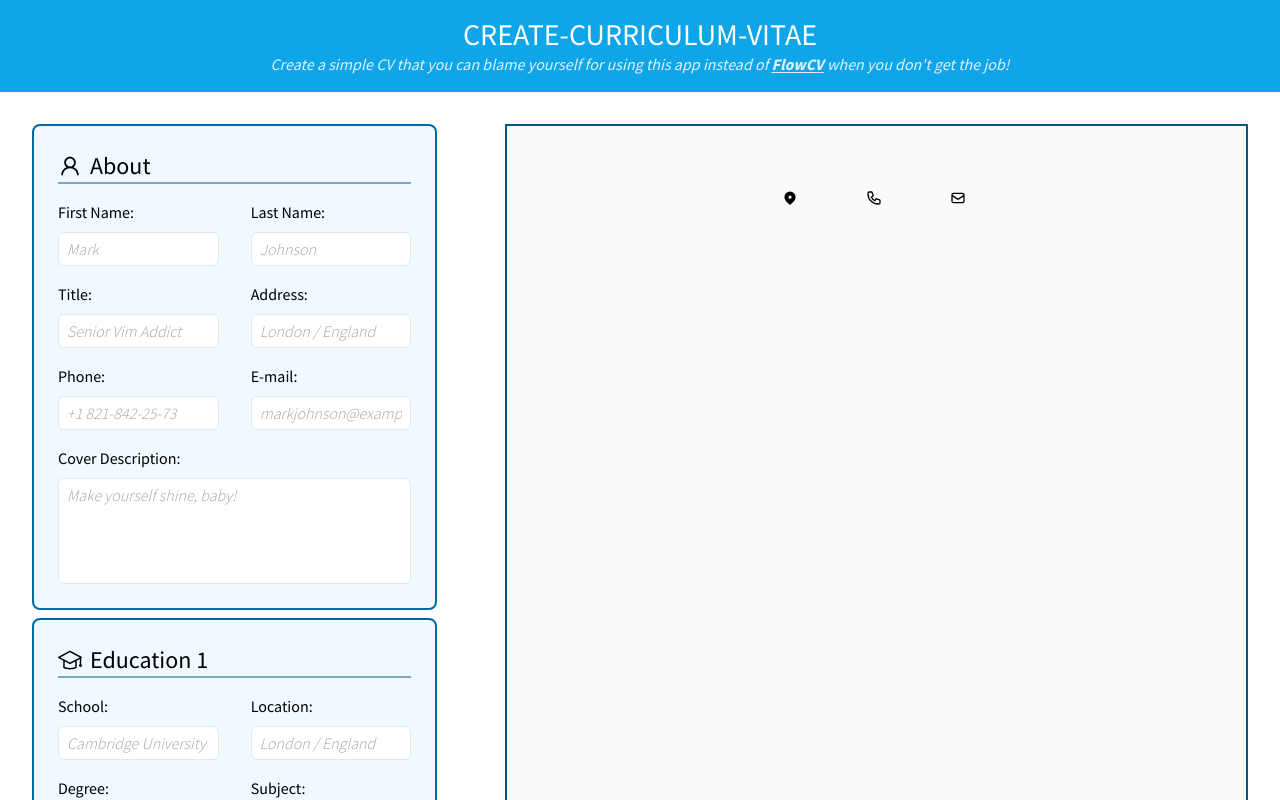
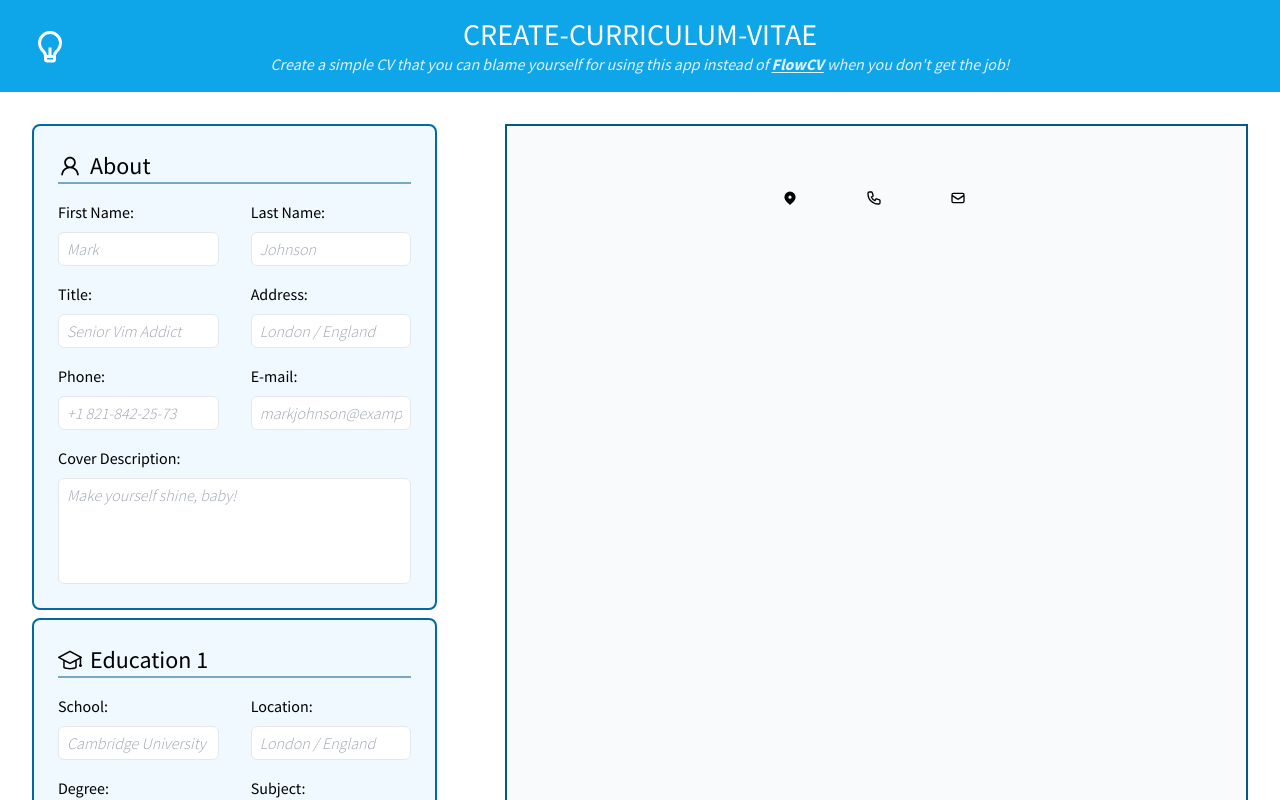
Before and after one commit to brkyurun/cv-application, a React (Vite) app: page / in a window 1280 px wide. Shown: the top 800 px of the page. Built offline with nearby package versions, Linux system fonts and the light colour scheme.

Commit message:
add toggle dummy data functionality

```diff
--- a/src/App.jsx
+++ b/src/App.jsx
@@ -2,6 +2,14 @@ import Header from "./components/Header";
 import CVBuilder from "./components/CVBuilder";
 import CVPreview from "./components/CVPreview";
 import Footer from "./components/Footer";
+import {
+  aboutSectionDummy,
+  educationSectionDummy,
+  experienceSectionDummy,
+  aboutSectionEmpty,
+  educationSectionEmpty,
+  experienceSectionEmpty,
+} from "./dummyData";
 import { useState } from "react";
 
 function App() {
@@ -33,6 +41,7 @@ function App() {
       endDate: "",
     },
   ]);
+  const [isLightbulbToggled, setIsLightbulbToggled] = useState(false);
 
   function handleAboutSectionChange(e) {
     setAboutSection((prevState) => {
@@ -96,9 +105,26 @@ function App() {
     setExperienceSection(updatedExperiences);
   }
 
+  function handleLightbulbClick() {
+    if (isLightbulbToggled) {
+      setIsLightbulbToggled((prevVal) => !prevVal);
+      setAboutSection(aboutSectionEmpty);
+      setEducationSection(educationSectionEmpty);
+      setExperienceSection(experienceSectionEmpty);
+    } else {
+      setIsLightbulbToggled((prevVal) => !prevVal);
+      setAboutSection(aboutSectionDummy);
+      setEducationSection(educationSectionDummy);
+      setExperienceSection(experienceSectionDummy);
+    }
+  }
+
   return (
     <>
-      <Header />
+      <Header
+        onClickLightbulb={handleLightbulbClick}
+        isToggled={isLightbulbToggled}
+      />
       <main className="grid grid-cols-3 justify-items-end p-8">
         <CVBuilder
           aboutSection={aboutSection}
--- a/src/components/Header.jsx
+++ b/src/components/Header.jsx
@@ -1,7 +1,22 @@
-const Header = () => {
+import { RiLightbulbLine } from "react-icons/ri";
+
+const Header = ({ onClickLightbulb, isToggled }) => {
+  const lightbulbClasses = isToggled
+    ? "text-yellow-400 hover:text-white"
+    : "text-white hover:text-yellow-400";
   return (
-    <header className="bg-sky-500 py-4 text-center">
-      <h1 className="text-3xl uppercase text-white">Create-Curriculum-Vitae</h1>
+    <header className="relative bg-sky-500 py-4 text-center">
+      <div
+        className={`absolute left-8 top-7 isolate ${lightbulbClasses}`}
+        title="Click to toggle dummy data!"
+        onClick={onClickLightbulb}
+      >
+        <RiLightbulbLine size={36} />
+      </div>
+      <div>
+        <h1 className="text-3xl uppercase text-white">
+          Create-Curriculum-Vitae
+        </h1>
         <p className="italic text-sky-100">
           Create a simple CV that you can blame yourself for using this app
           instead of{" "}
@@ -13,6 +28,7 @@ const Header = () => {
           </a>{" "}
           when you don't get the job!
         </p>
+      </div>
     </header>
   );
 };
--- a/src/dummyData.js
+++ b/src/dummyData.js
@@ -52,4 +52,42 @@ const experienceSectionDummy = [
   },
 ];
 
-export { aboutSectionDummy, educationSectionDummy, experienceSectionDummy };
+const aboutSectionEmpty = {
+  firstName: "",
+  lastName: "",
+  jobTitle: "",
+  address: "",
+  phone: "",
+  mailAddress: "",
+  about: "",
+};
+
+const educationSectionEmpty = [
+  {
+    schoolName: "",
+    schoolLocation: "",
+    schoolDegree: "",
+    schoolSubject: "",
+    schoolStart: "",
+    schoolGraduate: "",
+  },
+];
+
+const experienceSectionEmpty = [
+  {
+    jobTitle: "",
+    companyName: "",
+    companyLocation: "",
+    startDate: "",
+    endDate: "",
+  },
+];
+
+export {
+  aboutSectionDummy,
+  educationSectionDummy,
+  experienceSectionDummy,
+  aboutSectionEmpty,
+  educationSectionEmpty,
+  experienceSectionEmpty,
+};
```
Lines whose indentation alone changed are shown as unchanged.
